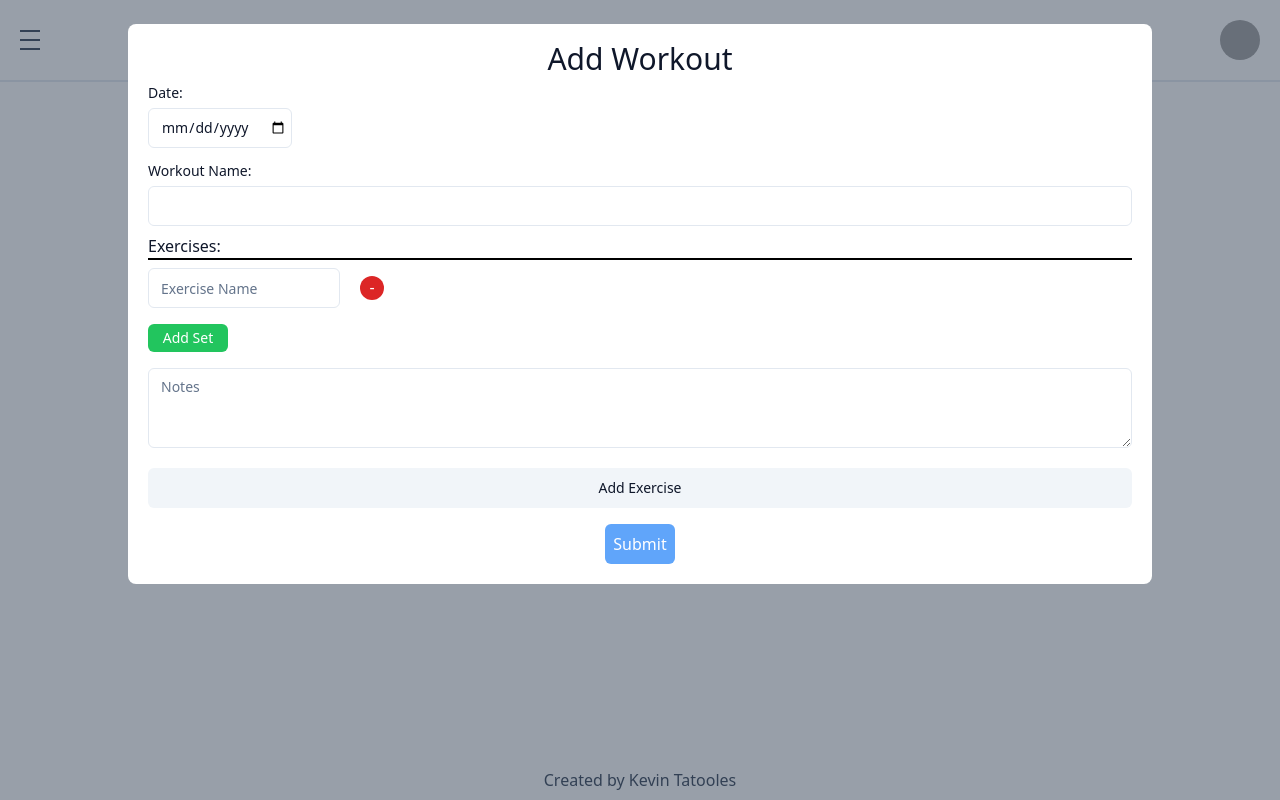
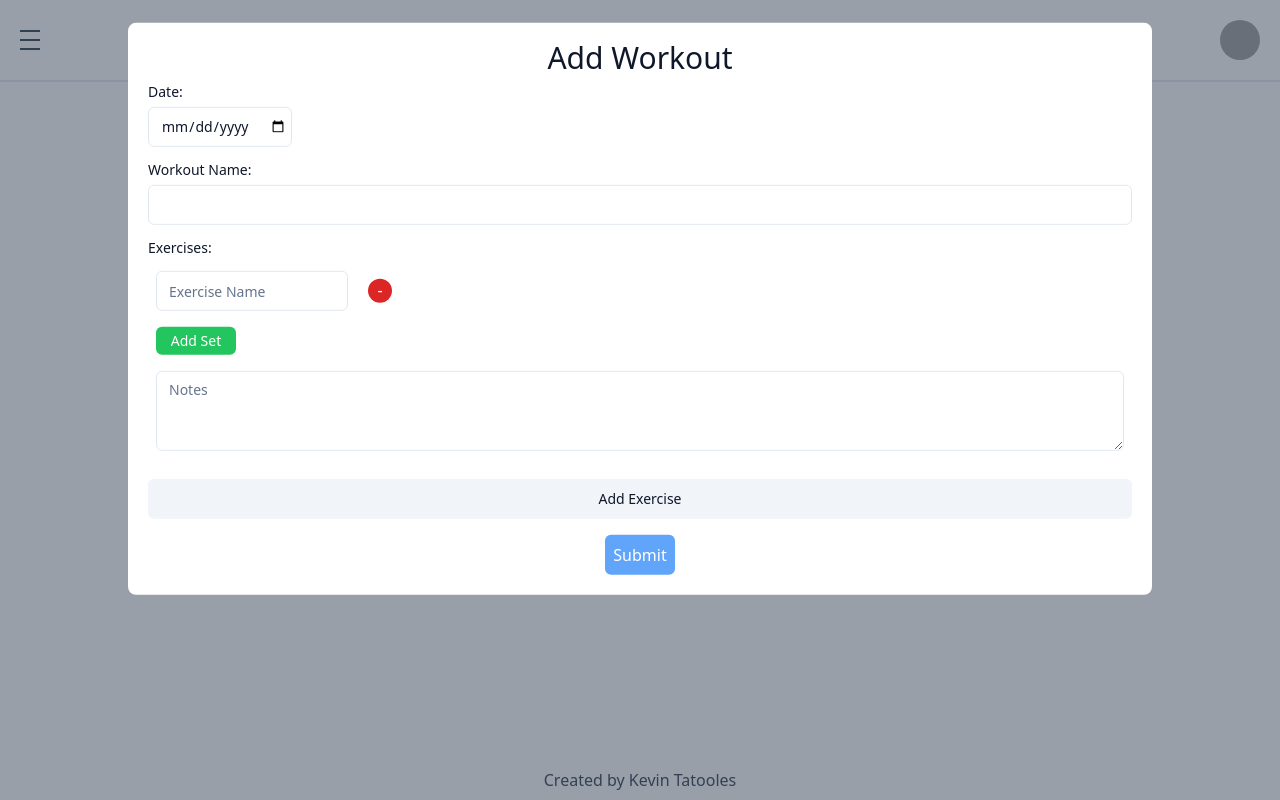
Before and after one commit to Tatooles/next-fitness-tracker, a Next.js app: page /workouts in a window 1280 px wide. Both pictures are taken after a click on the button "Add a Workout". Built offline with nearby package versions, Linux system fonts and the light colour scheme; grey boxes are pictures that could not be loaded.

Commit message:
Modal and workout styling tweaks

```diff
--- a/app/workouts/WorkoutModal.tsx
+++ b/app/workouts/WorkoutModal.tsx
@@ -175,12 +175,16 @@ export default function WorkoutModal({
             type="text"
             name="name"
             value={formData.name}
-            className="my-2"
+            className="mt-2 mb-4"
             onChange={handleChange}
           ></Input>
-          <h1 className=" border-b-2 border-black">Exercises:</h1>
+          <Label>Exercises:</Label>
           {formData.exercises.map((exercise, exerciseIndex) => (
-            <div key={exerciseIndex} className="mt-2 mb-5 flex flex-col gap-4">
+            <div
+              key={exerciseIndex}
+              // TODO: Need to find a better way to separate the exercises within a workout
+              className="mt-2 mb-5 flex flex-col gap-4 p-2"
+            >
               {/* TODO: This would be a search of a list of exercises */}
               <div className="flex items-center">
                 <Input
@@ -255,7 +259,7 @@ export default function WorkoutModal({
               ></Textarea>
             </div>
           ))}
-          <Button variant="secondary" onClick={handleAddExercise}>
+          <Button variant="secondary" type="button" onClick={handleAddExercise}>
             Add Exercise
           </Button>
           <button
```
